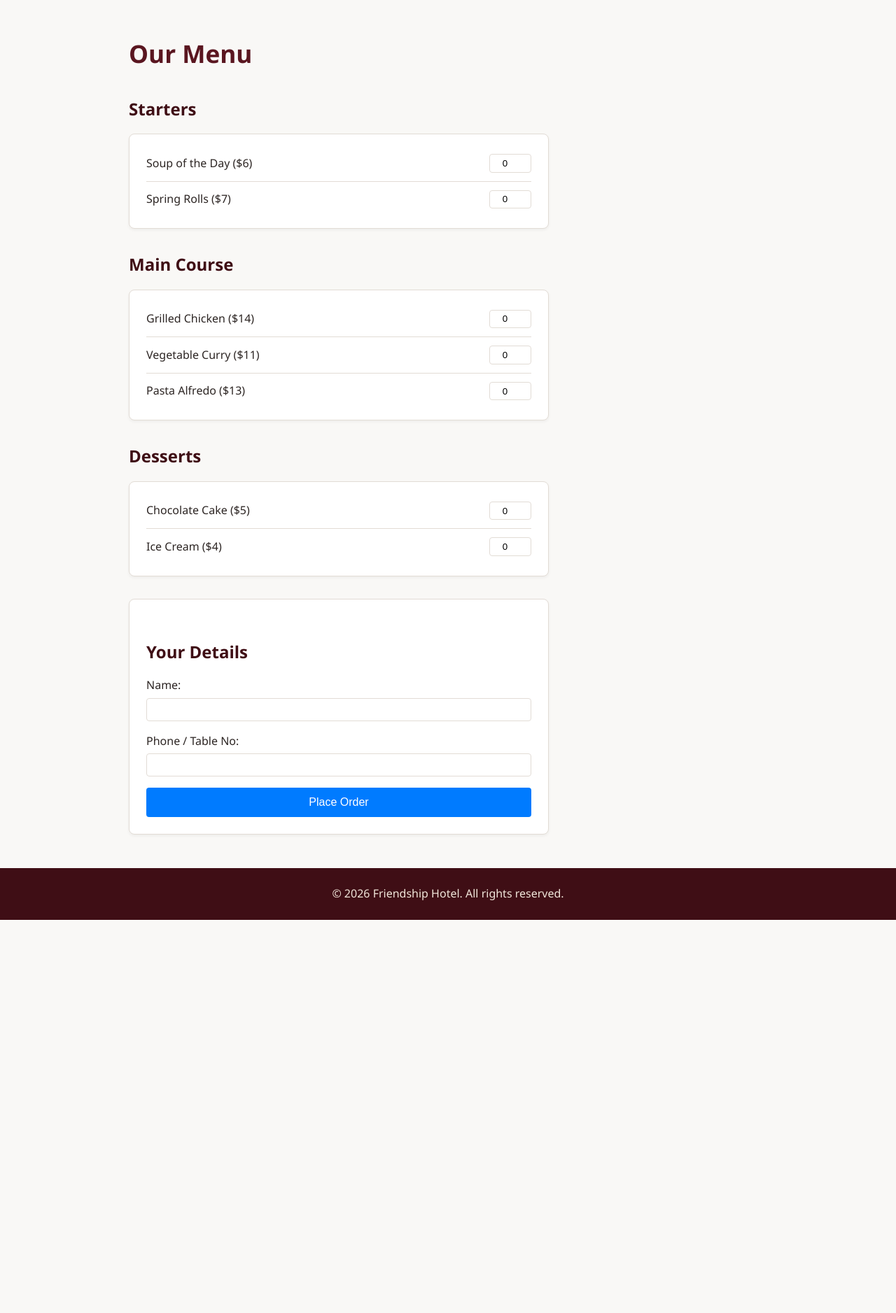
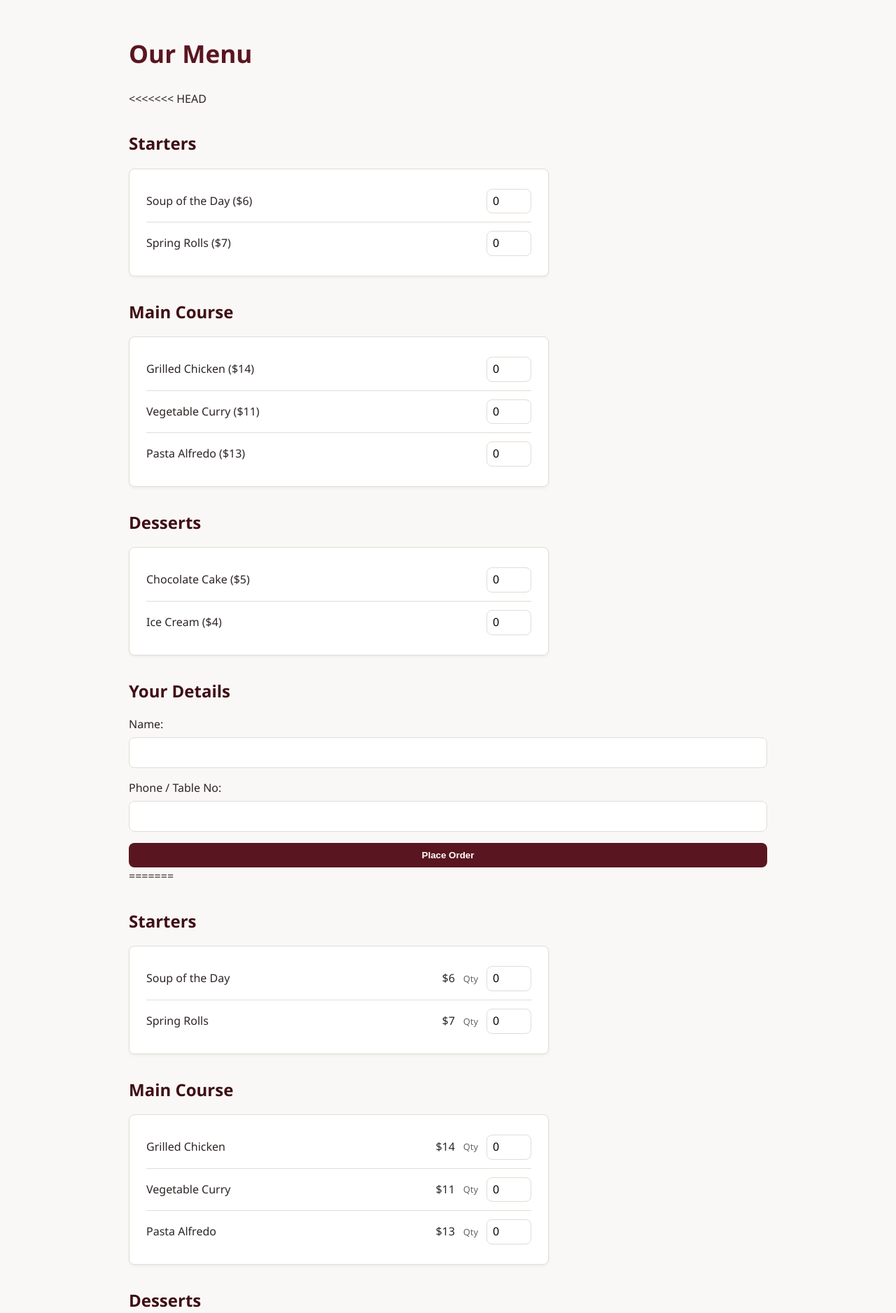
Before and after one commit to sidxtha/Hotel_SIte_Management, a Flask app: page /menu in a window 1280 px wide. Shown: the part 70-1947 px from the top of the page at 70% size. Before the commit the page ends 1385 px from the top, so only its background shows below. Run offline with Flask 3, Linux system fonts and the light colour scheme.

Commit message:
add database

```diff
--- a/app.py
+++ b/app.py
@@ -1,4 +1,6 @@
 import os
+import smtplib
+from email.mime.text import MIMEText
 from dotenv import load_dotenv
 from flask import Flask, render_template, request, redirect, url_for, flash, jsonify
 import mysql.connector
@@ -22,6 +24,57 @@
     "password": "sid",  # Your MySQL root password
     "database": "friendship_hotel",
 }
+
+# ---------------------------------------------------------------
+# Email Notification Configuration (for new orders)
+# ---------------------------------------------------------------
+SMTP_SERVER = os.getenv("SMTP_SERVER", "smtp.gmail.com")
+SMTP_PORT = int(os.getenv("SMTP_PORT", "587"))
+EMAIL_ADDRESS = os.getenv("EMAIL_ADDRESS")        # the account that SENDS the email
+EMAIL_PASSWORD = os.getenv("EMAIL_PASSWORD")      # Gmail App Password (not your normal password)
+NOTIFY_EMAIL = os.getenv("NOTIFY_EMAIL", EMAIL_ADDRESS)  # where order alerts are RECEIVED
+
+# ---------------------------------------------------------------
+# Menu Catalog (single source of truth for prices/items)
+# ---------------------------------------------------------------
+MENU_ITEMS = [
+    {"id": "soup", "name": "Soup of the Day", "price": 6, "category": "Starters"},
+    {"id": "spring_rolls", "name": "Spring Rolls", "price": 7, "category": "Starters"},
+    {"id": "grilled_chicken", "name": "Grilled Chicken", "price": 14, "category": "Main Course"},
+    {"id": "veg_curry", "name": "Vegetable Curry", "price": 11, "category": "Main Course"},
+    {"id": "pasta_alfredo", "name": "Pasta Alfredo", "price": 13, "category": "Main Course"},
+    {"id": "choc_cake", "name": "Chocolate Cake", "price": 5, "category": "Desserts"},
+    {"id": "ice_cream", "name": "Ice Cream", "price": 4, "category": "Desserts"},
+]
+
+
+def send_order_email(customer_name, contact, order_lines, total, notes):
+    """Email the hotel staff the moment a new order comes in."""
+    if not EMAIL_ADDRESS or not EMAIL_PASSWORD or not NOTIFY_EMAIL:
+        raise RuntimeError(
+            "Email is not configured. Set EMAIL_ADDRESS, EMAIL_PASSWORD and NOTIFY_EMAIL in .env"
+        )
+
+    items_text = "\n".join(f"- {line}" for line in order_lines)
+    body = (
+        f"New order from: {customer_name}\n"
+        f"Contact: {contact}\n\n"
+        f"Items:\n{items_text}\n\n"
+        f"Total: ${total:.2f}\n"
+    )
+    if notes:
+        body += f"\nNotes: {notes}\n"
+
+    msg = MIMEText(body)
+    msg["Subject"] = f"New Food Order - {customer_name} (${total:.2f})"
+    msg["From"] = EMAIL_ADDRESS
+    msg["To"] = NOTIFY_EMAIL
+
+    with smtplib.SMTP(SMTP_SERVER, SMTP_PORT) as server:
+        server.starttls()
+        server.login(EMAIL_ADDRESS, EMAIL_PASSWORD)
+        server.sendmail(EMAIL_ADDRESS, [NOTIFY_EMAIL], msg.as_string())
+
 
 # Initialize Gemini Client (automatically pulls GEMINI_API_KEY from .env)
 ai_client = genai.Client()
@@ -47,7 +100,73 @@
 
 @app.route("/menu")
 def menu():
-    return render_template("menu.html")
+    categories = []
+    for item in MENU_ITEMS:
+        cat = next((c for c in categories if c["name"] == item["category"]), None)
+        if cat is None:
+            cat = {"name": item["category"], "dishes": []}
+            categories.append(cat)
+        cat["dishes"].append(item)
+    return render_template("menu.html", categories=categories)
+
+
+# ---------------------------------------------------------------
+# Order Form (from the Menu page)
+# ---------------------------------------------------------------
+@app.route("/order", methods=["POST"])
+def order():
+    customer_name = (request.form.get("customer_name") or "").strip()
+    contact = (request.form.get("contact") or "").strip()
+    notes = (request.form.get("notes") or "").strip()
+
+    if not customer_name or not contact:
+        flash("Please enter your name and a phone/email so we can reach you.")
+        return redirect(url_for("menu"))
+
+    order_lines = []
+    total = 0.0
+    for item in MENU_ITEMS:
+        try:
+            qty = int(request.form.get(f"qty_{item['id']}", 0) or 0)
+        except ValueError:
+            qty = 0
+        if qty > 0:
+            line_total = qty * item["price"]
+            total += line_total
+            order_lines.append(f"{item['name']} x{qty} = ${line_total:.2f}")
+
+    if not order_lines:
+        flash("Please select at least one item to order.")
+        return redirect(url_for("menu"))
+
+    items_summary = "; ".join(order_lines)
+
+    try:
+        conn = get_db_connection()
+        cursor = conn.cursor()
+        cursor.execute(
+            """
+            INSERT INTO orders (customer_name, contact, items_summary, total, notes)
+            VALUES (%s, %s, %s, %s, %s)
+            """,
+            (customer_name, contact, items_summary, total, notes),
+        )
+        conn.commit()
+        cursor.close()
+        conn.close()
+    except Error as e:
+        flash(f"Something went wrong saving your order: {e}")
+        return redirect(url_for("menu"))
+
+    try:
+        send_order_email(customer_name, contact, order_lines, total, notes)
+    except Exception as e:
+        # Order is already saved in the database even if the email fails.
+        flash(f"Order placed, but the notification email failed to send: {e}")
+        return redirect(url_for("menu"))
+
+    flash("Thanks! Your order has been placed. We'll be in touch shortly.")
+    return redirect(url_for("menu"))
 
 
 # ---------------------------------------------------------------
--- a/static/css/menu.css
+++ b/static/css/menu.css
@@ -1,30 +1,3 @@
-/* ===========================================================
-   menu.css — Menu Page
-   =========================================================== */
-
-.menu-list {
-  list-style: none;
-  max-width: 600px;
-  background: var(--color-surface);
-  border: 1px solid var(--color-border);
-  border-radius: var(--radius);
-  padding: 1rem 1.5rem;
-  margin-bottom: 2rem;
-  box-shadow: var(--shadow-sm);
-}
-
-.menu-list li {
-  display: flex;
-  justify-content: space-between;
-  padding: 0.75rem 0;
-  border-bottom: 1px solid var(--color-border);
-  font-weight: 500;
-}
-
-.menu-list li:last-child {
-  border-bottom: none;
-
-}
 /* ===========================================================
    menu.css — Menu Page
    =========================================================== */
@@ -53,22 +26,38 @@
   border-bottom: none;
 }
 
-/* Style for quantity inputs */
-.qty-input {
-  width: 60px;
-  padding: 0.3rem;
-  text-align: center;
-  border: 1px solid var(--color-border);
-  border-radius: 4px;
+.menu-item-right {
+  display: flex;
+  align-items: center;
+  gap: 0.75rem;
 }
 
-/* Customer details & button container */
-.order-details-box {
+.menu-price {
+  min-width: 2.5rem;
+  text-align: right;
+}
+
+.qty-label {
+  font-size: 0.8rem;
+  font-weight: 400;
+  color: var(--color-muted, #666);
+}
+
+.qty-input {
+  width: 4rem;
+  padding: 0.25rem 0.5rem;
+  border: 1px solid var(--color-border);
+  border-radius: var(--radius);
+  font: inherit;
+}
+
+.order-details {
   max-width: 600px;
   background: var(--color-surface);
   border: 1px solid var(--color-border);
   border-radius: var(--radius);
   padding: 1.5rem;
+  margin-top: 1rem;
   margin-bottom: 2rem;
   box-shadow: var(--shadow-sm);
 }
@@ -77,30 +66,32 @@
   margin-bottom: 1rem;
   display: flex;
   flex-direction: column;
+  gap: 0.35rem;
 }
 
 .form-group label {
-  margin-bottom: 0.3rem;
   font-weight: 500;
 }
 
-.form-group input {
-  padding: 0.5rem;
+.form-group input,
+.form-group textarea {
+  padding: 0.5rem 0.75rem;
   border: 1px solid var(--color-border);
-  border-radius: 4px;
+  border-radius: var(--radius);
+  font: inherit;
 }
 
 .btn-order {
-  background-color: #007bff;
-  color: white;
+  width: 100%;
+  padding: 0.65rem 1.5rem;
   border: none;
-  padding: 0.75rem 1.5rem;
-  font-size: 1rem;
-  border-radius: 4px;
+  border-radius: var(--radius);
+  background: var(--color-primary, #2b6cb0);
+  color: #fff;
+  font-weight: 600;
   cursor: pointer;
-  width: 100%;
 }
 
 .btn-order:hover {
-  background-color: #0056b3;
+  opacity: 0.9;
 }
--- a/templates/menu.html
+++ b/templates/menu.html
@@ -8,6 +8,7 @@
 <section class="page-section">
     <h1>Our Menu</h1>
 
+<<<<<<< HEAD
     <!-- Wrap the menu lists in a form -->
     <form action="{{ url_for('place_order') }}" method="POST">
 
@@ -65,6 +66,50 @@
             <button type="submit" class="btn-order">Place Order</button>
         </div>
 
+=======
+    <form action="{{ url_for('order') }}" method="POST" class="order-form">
+
+        {% for category in categories %}
+        <h2>{{ category.name }}</h2>
+        <ul class="menu-list">
+            {% for item in category.dishes %}
+            <li>
+                <span>{{ item.name }}</span>
+                <span class="menu-item-right">
+                    <span class="menu-price">${{ item.price }}</span>
+                    <label class="qty-label" for="qty_{{ item.id }}">Qty</label>
+                    <input
+                        type="number"
+                        id="qty_{{ item.id }}"
+                        name="qty_{{ item.id }}"
+                        min="0"
+                        max="20"
+                        value="0"
+                        class="qty-input"
+                    >
+                </span>
+            </li>
+            {% endfor %}
+        </ul>
+        {% endfor %}
+
+        <div class="order-details">
+            <h2>Your Details</h2>
+            <div class="form-group">
+                <label for="customer_name">Name</label>
+                <input type="text" id="customer_name" name="customer_name" required>
+            </div>
+            <div class="form-group">
+                <label for="contact">Phone or Email</label>
+                <input type="text" id="contact" name="contact" required>
+            </div>
+            <div class="form-group">
+                <label for="notes">Notes (optional)</label>
+                <textarea id="notes" name="notes" rows="3" placeholder="Room number, allergies, special requests..."></textarea>
+            </div>
+            <button type="submit" class="btn-order">Place Order</button>
+        </div>
+>>>>>>> eb009bf (add database)
     </form>
 </section>
 {% endblock %}
```
Also changed, not shown: schema.sql (+14 -0 lines).
